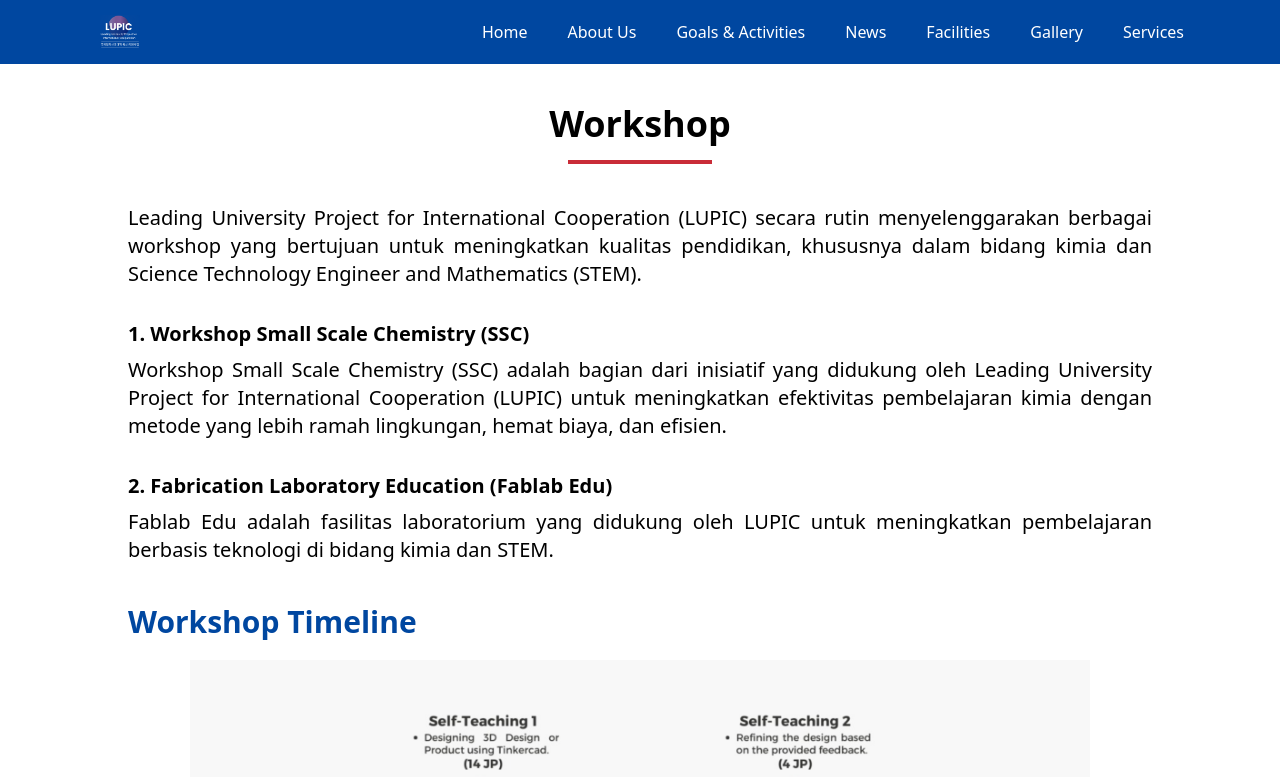
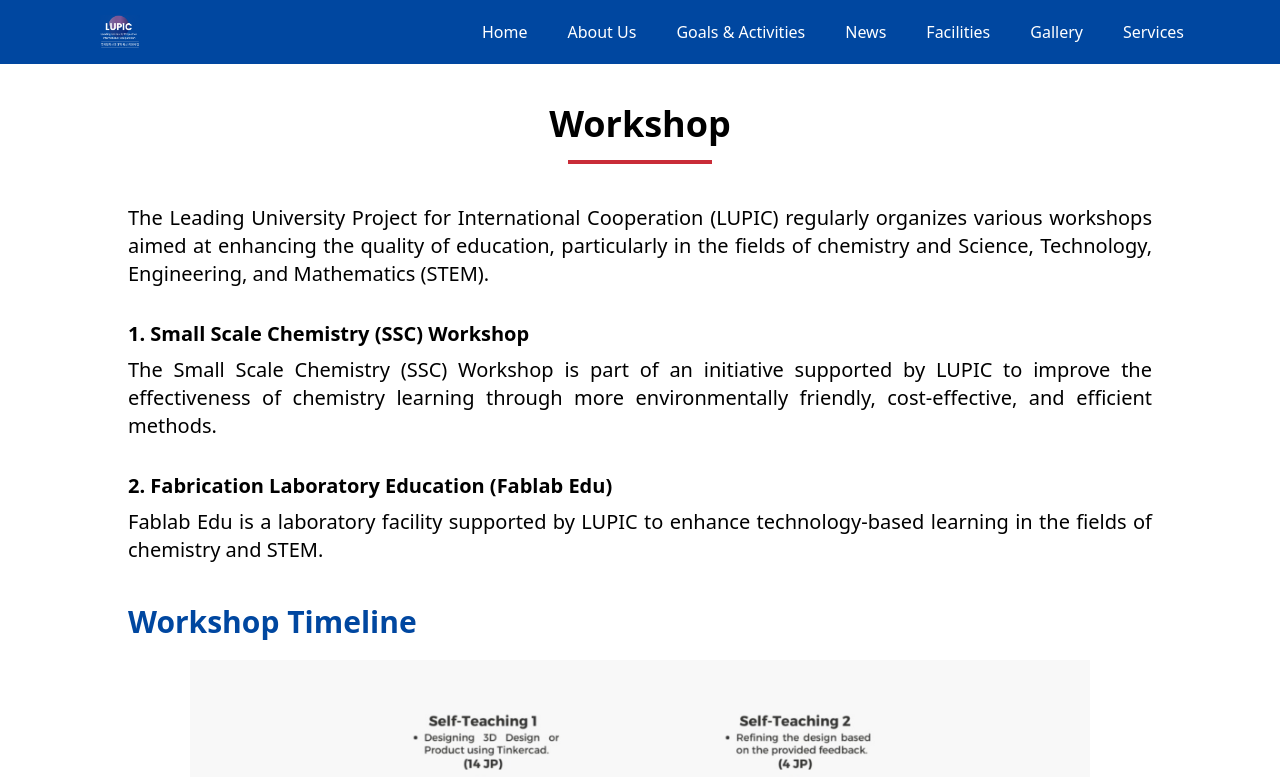
Before and after one commit to fikriymnn/lupic-website, a Next.js app: page /service_workshop in a window 1280 px wide. Shown: the top 777 px of the page. Built offline with nearby package versions, Linux system fonts and the light colour scheme.

Commit message:
update to english

```diff
--- a/src/app/service_workshop/page.jsx
+++ b/src/app/service_workshop/page.jsx
@@ -1,6 +1,6 @@
 import Navbar from "@/components/Navbar";
-import CustomFooter from "@/components/CustomFooter"
-import Image from "next/image"
+import CustomFooter from "@/components/CustomFooter";
+import Image from "next/image";
 
 export default function Services_workshop() {
   return (
@@ -12,71 +12,127 @@
       </div>
       <div className="w-[90%] md:w-[80%] m-auto mt-10 mb-10">
         <p className="text-justify md:text-xl text-base ">
-                    Leading University Project for International Cooperation (LUPIC) secara rutin menyelenggarakan berbagai workshop yang bertujuan untuk meningkatkan kualitas pendidikan, khususnya dalam bidang kimia dan Science Technology Engineer and Mathematics (STEM).
+          The Leading University Project for International Cooperation (LUPIC)
+          regularly organizes various workshops aimed at enhancing the quality
+          of education, particularly in the fields of chemistry and Science,
+          Technology, Engineering, and Mathematics (STEM).
         </p>
-                <p className="text-justify md:text-xl text-base mt-8 font-bold"> 1. Workshop Small Scale Chemistry (SSC)</p>
+        <p className="text-justify md:text-xl text-base mt-8 font-bold">
+          {" "}
+          1. Small Scale Chemistry (SSC) Workshop
+        </p>
         <p className="text-justify md:text-xl text-base mt-2">
-                    Workshop Small Scale Chemistry (SSC) adalah bagian dari inisiatif yang didukung oleh Leading University Project for International Cooperation (LUPIC) untuk meningkatkan efektivitas pembelajaran kimia dengan metode yang lebih ramah lingkungan, hemat biaya, dan efisien.
+          The Small Scale Chemistry (SSC) Workshop is part of an initiative
+          supported by LUPIC to improve the effectiveness of chemistry learning
+          through more environmentally friendly, cost-effective, and efficient
+          methods.
         </p>
-                <p className="text-justify md:text-xl text-base mt-8 font-bold"> 2. Fabrication Laboratory Education (Fablab Edu)</p>
+        <p className="text-justify md:text-xl text-base mt-8 font-bold">
+          {" "}
+          2. Fabrication Laboratory Education (Fablab Edu)
+        </p>
         <p className="text-justify md:text-xl text-base mt-2">
-
-                    Fablab Edu adalah fasilitas laboratorium yang didukung oleh LUPIC untuk meningkatkan pembelajaran berbasis teknologi di bidang kimia dan STEM.
+          Fablab Edu is a laboratory facility supported by LUPIC to enhance
+          technology-based learning in the fields of chemistry and STEM.
         </p>
       </div>
-            <p className="w-[90%] md:w-[80%] m-auto md:text-3xl text-base text-koreaBlue mt-8 font-bold mb-4"> Workshop Timeline</p>
-            <Image src={"/banner_workshop.png"} width={900} height={500} alt="" className="m-auto mb-10 mt-5" />
+      <p className="w-[90%] md:w-[80%] m-auto md:text-3xl text-base text-koreaBlue mt-8 font-bold mb-4">
+        {" "}
+        Workshop Timeline
+      </p>
+      <Image
+        src={"/banner_workshop.png"}
+        width={900}
+        height={500}
+        alt=""
+        className="m-auto mb-10 mt-5"
+      />
 
       <div className="w-[90%] md:w-[80%] m-auto">
-                <p className="md:text-2xl text-base text-koreaBlue mt-10 font-bold mb-4"> Fablab Edu UPI Workshop Rundown</p>
-                <p className="md:text-xl m-auto w-[90%] md:w-[80%] text-base mt-6 font-bold mb-3"> Offline Workshop 1</p>
+        <p className="md:text-2xl text-base text-koreaBlue mt-10 font-bold mb-4">
+          {" "}
+          Fablab Edu UPI Workshop Rundown
+        </p>
+        <p className="md:text-xl m-auto w-[90%] md:w-[80%] text-base mt-6 font-bold mb-3">
+          {" "}
+          Offline Workshop 1
+        </p>
         <div className="w-[90%] md:w-[80%] m-auto border-2 mb-8 shadow-xl">
-                    <p className="bg-koreaBlue w-full py-2 text-center font-bold text-lg text-white">Activities</p>
-                    <p className="w-full py-2 px-5 md:text-lg text-sm  border-b-2">Opening & Welcoming Speech from Fablab Management
+          <p className="bg-koreaBlue w-full py-2 text-center font-bold text-lg text-white">
+            Activities
           </p>
-                    <p className="w-full py-2 px-5 md:text-lg text-sm ">- Introduction to Fablab
+          <p className="w-full py-2 px-5 md:text-lg text-sm  border-b-2">
+            Opening & Welcoming Speech from Fablab Management
           </p>
-                    <p className="w-full py-2 px-5 md:text-lg text-sm ">- Introduction to Tinkercad</p>
-                    <p className="w-full py-2 px-5 md:text-lg text-sm  border-b-2">- Learning Tinkercad Basic</p>
-                    <p className="w-full py-2 px-5 md:text-lg text-sm  border-b-2">Lunch Break</p>
-                    <p className="w-full py-2 px-5 md:text-lg text-sm ">- Introduction to 3D Printer
+          <p className="w-full py-2 px-5 md:text-lg text-sm ">
+            - Introduction to Fablab
           </p>
-                    <p className="w-full py-2 px-5 md:text-lg text-sm ">- Introduction to Laser Cutter</p>
-                    <p className="w-full py-2 px-5 md:text-lg text-sm  border-b-2">- Introduction to 3D Scanner</p>
+          <p className="w-full py-2 px-5 md:text-lg text-sm ">
+            - Introduction to Tinkercad
+          </p>
+          <p className="w-full py-2 px-5 md:text-lg text-sm  border-b-2">
+            - Learning Tinkercad Basic
+          </p>
+          <p className="w-full py-2 px-5 md:text-lg text-sm  border-b-2">
+            Lunch Break
+          </p>
+          <p className="w-full py-2 px-5 md:text-lg text-sm ">
+            - Introduction to 3D Printer
+          </p>
+          <p className="w-full py-2 px-5 md:text-lg text-sm ">
+            - Introduction to Laser Cutter
+          </p>
+          <p className="w-full py-2 px-5 md:text-lg text-sm  border-b-2">
+            - Introduction to 3D Scanner
+          </p>
           <p className="w-full py-2 px-5 md:text-lg text-sm  ">Closing</p>
         </div>
 
-                <p className="md:text-xl m-auto w-[90%] md:w-[80%] text-base mt-6 font-bold mb-3"> Online Workshop</p>
+        <p className="md:text-xl m-auto w-[90%] md:w-[80%] text-base mt-6 font-bold mb-3">
+          {" "}
+          Online Workshop
+        </p>
         <div className="w-[90%] md:w-[80%] m-auto border-2 mb-8 shadow-xl">
-                    <p className="bg-koreaBlue w-full py-2 text-center font-bold text-lg text-white">Activities</p>
-                    <p className="w-full py-2 px-5 md:text-lg text-sm  border-b-2">Opening & Welcoming Speech from Fablab Management
+          <p className="bg-koreaBlue w-full py-2 text-center font-bold text-lg text-white">
+            Activities
           </p>
-                    <p className="w-full py-2 px-5 md:text-lg text-sm  border-b-2">Designs/products Consultation
+          <p className="w-full py-2 px-5 md:text-lg text-sm  border-b-2">
+            Opening & Welcoming Speech from Fablab Management
           </p>
-                    <p className="w-full py-2 px-5 md:text-lg text-sm "> Closing
+          <p className="w-full py-2 px-5 md:text-lg text-sm  border-b-2">
+            Designs/products Consultation
           </p>
+          <p className="w-full py-2 px-5 md:text-lg text-sm "> Closing</p>
         </div>
 
-                <p className="md:text-xl m-auto w-[90%] md:w-[80%] text-base mt-6 font-bold mb-3"> Offline Workshop 2</p>
+        <p className="md:text-xl m-auto w-[90%] md:w-[80%] text-base mt-6 font-bold mb-3">
+          {" "}
+          Offline Workshop 2
+        </p>
         <div className="w-[90%] md:w-[80%] m-auto border-2 mb-14 shadow-xl">
-                    <p className="bg-koreaBlue w-full py-2 text-center font-bold text-lg text-white">Activities</p>
-                    <p className="w-full py-2 px-5 md:text-lg text-sm  border-b-2">Opening & Welcoming Speech from Fablab Management
+          <p className="bg-koreaBlue w-full py-2 text-center font-bold text-lg text-white">
+            Activities
           </p>
-                    <p className="w-full py-2 px-5 md:text-lg text-sm  border-b-2">Hands-on 3D Printer
+          <p className="w-full py-2 px-5 md:text-lg text-sm  border-b-2">
+            Opening & Welcoming Speech from Fablab Management
+          </p>
+          <p className="w-full py-2 px-5 md:text-lg text-sm  border-b-2">
+            Hands-on 3D Printer
           </p>
 
-                    <p className="w-full py-2 px-5 md:text-lg text-sm  border-b-2">Lunch Break
+          <p className="w-full py-2 px-5 md:text-lg text-sm  border-b-2">
+            Lunch Break
           </p>
-                    <p className="w-full py-2 px-5 md:text-lg text-sm  border-b-2">Hands-on 3D Printer
+          <p className="w-full py-2 px-5 md:text-lg text-sm  border-b-2">
+            Hands-on 3D Printer
           </p>
-                    <p className="w-full py-2 px-5 md:text-lg text-sm  border-b-2">Opening & Welcoming Speech from Fablab Management
+          <p className="w-full py-2 px-5 md:text-lg text-sm  border-b-2">
+            Opening & Welcoming Speech from Fablab Management
           </p>
-                    <p className="w-full py-2 px-5 md:text-lg text-sm "> Closing
-                    </p>
+          <p className="w-full py-2 px-5 md:text-lg text-sm "> Closing</p>
         </div>
-
       </div>
       <CustomFooter />
     </>
-    )
+  );
 }
```
Lines whose indentation alone changed are shown as unchanged.
